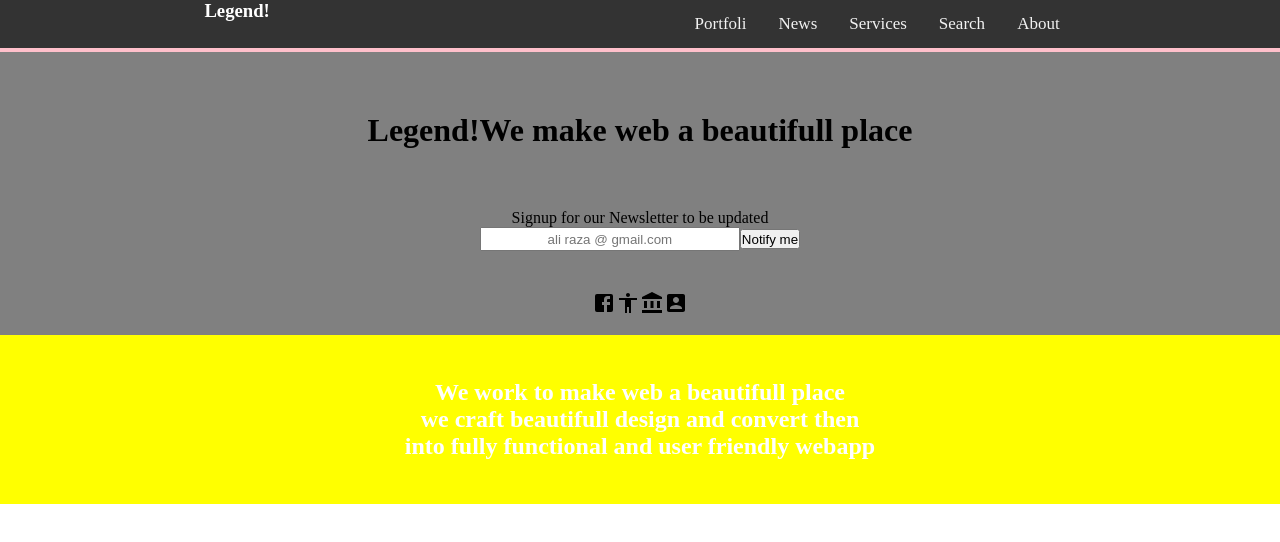
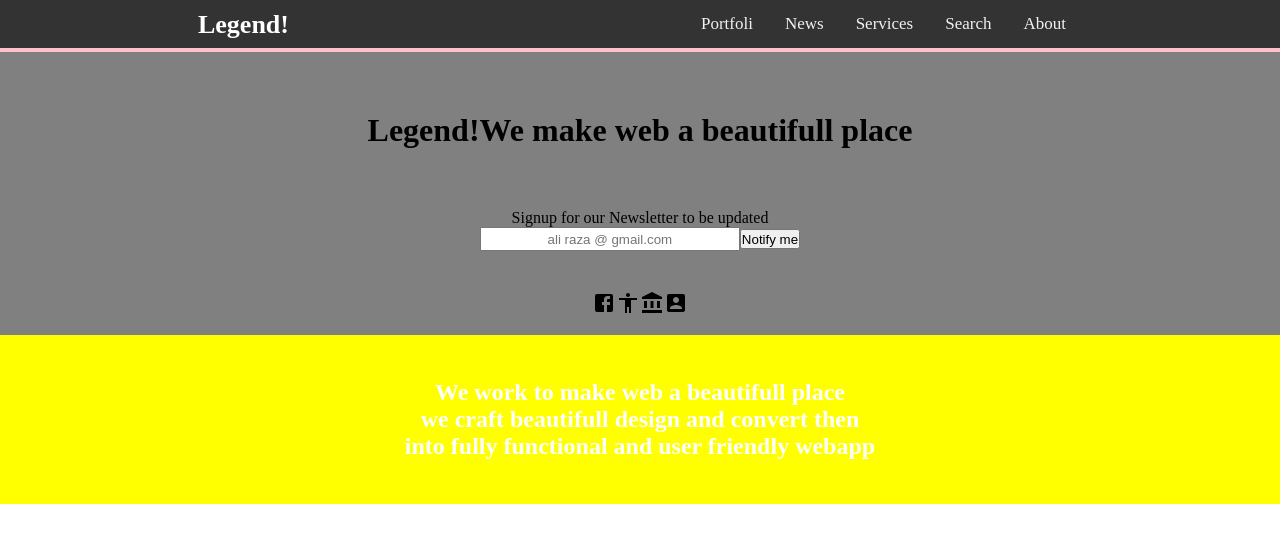
Before and after one commit to ali-203/legend, a React (Create React App) app: page / in a window 1280 px wide. Shown: the top 542 px of the page. Built offline with nearby package versions, Linux system fonts and the light colour scheme.

Commit message:
updated css

```diff
--- a/src/App.css
+++ b/src/App.css
@@ -25,8 +25,10 @@
 }
 
 .topnav h3.active {
+  margin-top: 10px;
   color: black;
   color: white;
+  font-size: 26px;
 }
 hr.new4 {
   border: 2px solid pink;
--- a/src/App.js
+++ b/src/App.js
@@ -39,8 +39,9 @@ function App() {
 <div className="hedding">
 <h2>We work to make web a beautifull  place</h2>
 <h2> we craft beautifull design and convert then <br />into fully functional and user friendly webapp </h2>
+</div>
 
-</div>
+
 
  </>
     )
```
